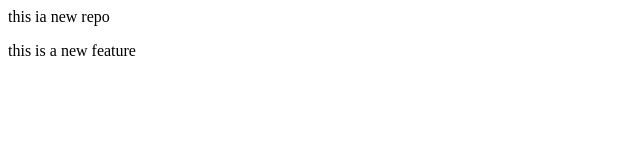
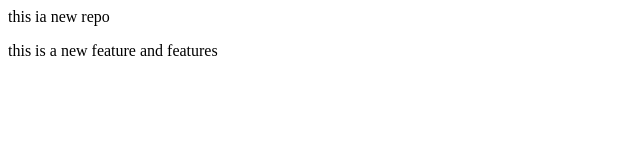
Before and after one commit to manihasraipole7/localrepo, a plain HTML site: page index.html in a window 1280 px wide. Shown: the full height of the page, 0-640 px from the left. Drawn offline with Linux system fonts and the light colour scheme.

Commit message:
some changes

```diff
--- a/index.html
+++ b/index.html
@@ -1,2 +1,2 @@
 <p>this ia new repo</p>
-<p>this is a new feature</p>
+<p>this is a new feature and features</p>
```
